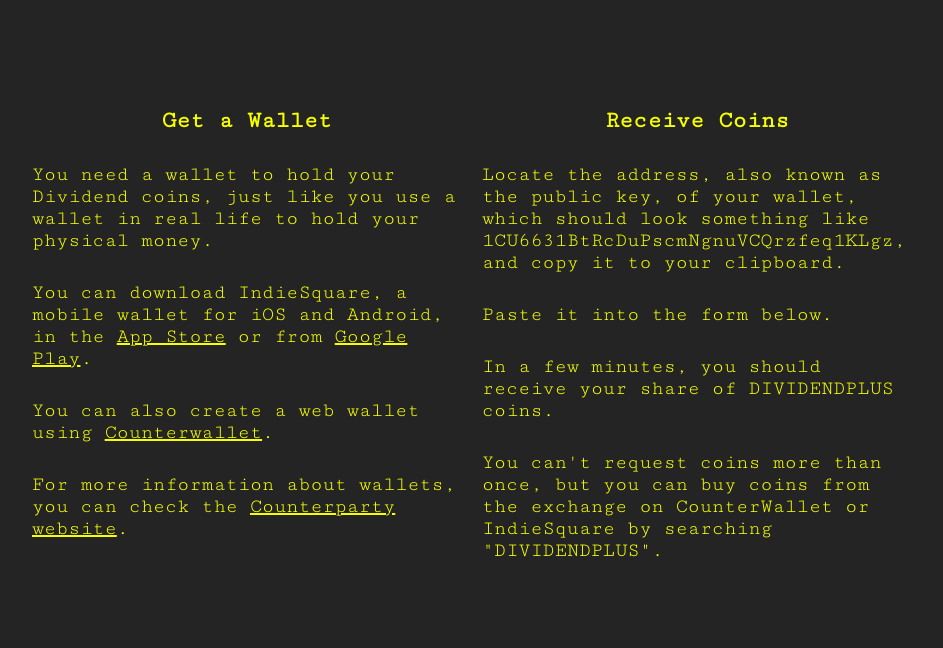
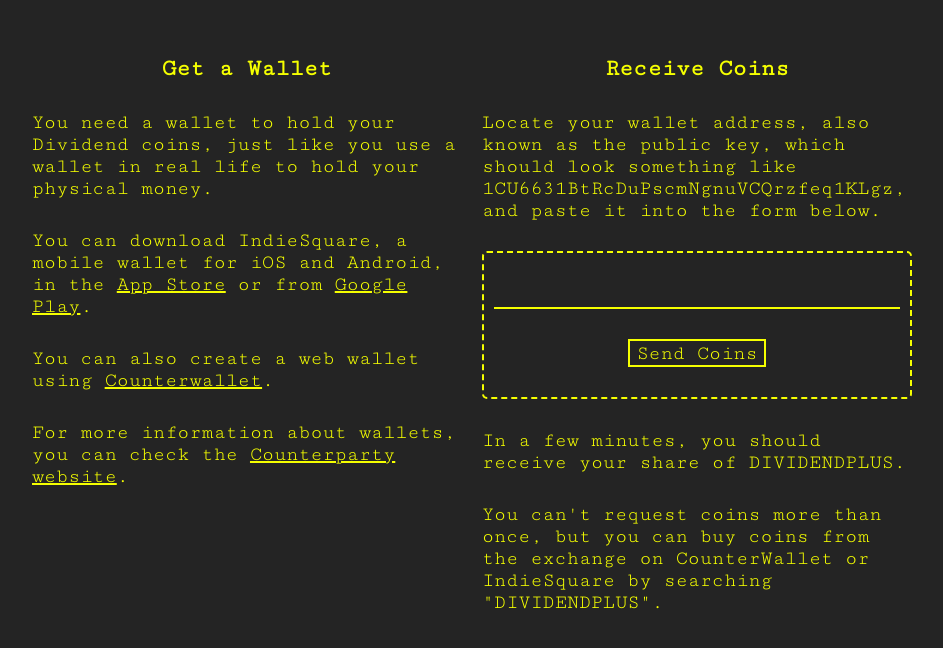
Before and after one commit to catarak/dividend-website, a plain HTML site: page index.html in a window 1280 px wide. Shown: the part 1636-2284 px from the top of the page, without its empty margins (168-1111 px from the left). Drawn offline with nearby package versions, Linux system fonts and the light colour scheme; a web font is replaced by a local one.

Commit message:
add form

```diff
--- a/index.html
+++ b/index.html
@@ -65,14 +65,14 @@
 			<div class="purchase__column">
 				<h3 class="purchase__column-header">Receive Coins</h3>
 				<p class="purchase__column-copy">
-					Locate the address, also known as the public key, of your wallet, which should look something like 1CU6631BtRcDuPscmNgnuVCQrzfeq1KLgz, and copy it to your clipboard.
+					Locate your wallet address, also known as the public key, which should look something like 1CU6631BtRcDuPscmNgnuVCQrzfeq1KLgz, and paste it into the form below.
 				</p>
+				<form id="purchase-form" class="purchase__form" type="submit">
+					<input class="purchase__form-address" type="text">
+					<button class="purchase__form-button" type="submit">Send Coins</button>
+				</form>
 				<p class="purchase__column-copy">
-					Paste it into the form below.
-				</p>
-				<!-- put form here -->
-				<p class="purchase__column-copy">
-					In a few minutes, you should receive your share of DIVIDENDPLUS coins.
+					In a few minutes, you should receive your share of DIVIDENDPLUS.
 				</p>
 				<p class="purchase__column-copy">
 					You can't request coins more than once, but you can buy coins from the exchange on CounterWallet or IndieSquare by searching "DIVIDENDPLUS".
--- a/main.css
+++ b/main.css
@@ -134,3 +134,31 @@
 	text-align: left;
 	margin-bottom: 30px;
 }
+
+.purchase__form {
+	margin-bottom: 30px;
+	padding: 30px 10px;
+	border: 2px dashed;
+	border-radius: 5px;
+}
+
+.purchase__form-address {
+	background-color: transparent;
+	border: 0;
+	border-bottom: 2px solid;
+	outline: none;
+	width: 100%;
+	font-size: 20px;
+	margin-bottom: 30px;
+}
+
+.purchase__form-address:focus {
+	outline: none;
+}
+
+.purchase__form-button {
+	background-color: #242424;
+	border: 2px solid;
+	cursor: pointer;
+	font-size: 20px;
+}
--- a/main.js
+++ b/main.js
@@ -13,4 +13,8 @@
 		e.preventDefault();
 		$("html, body").animate({scrollTop: 0}, 500);
   });
+
+  $("#purchase-form").submit(function(e) {
+		e.preventDefault();
+  });
 });
```
